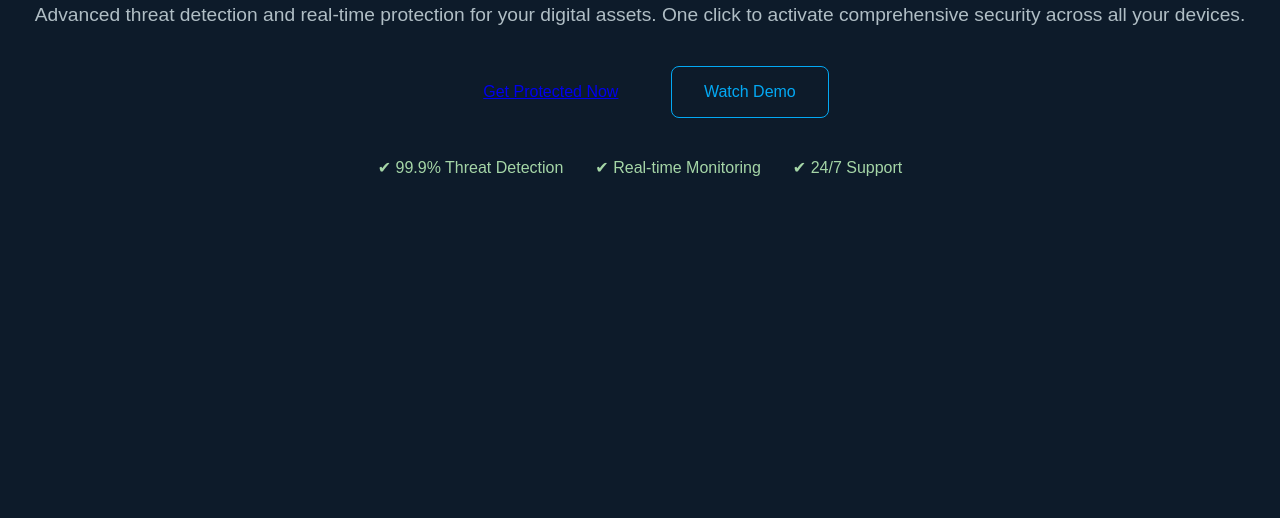
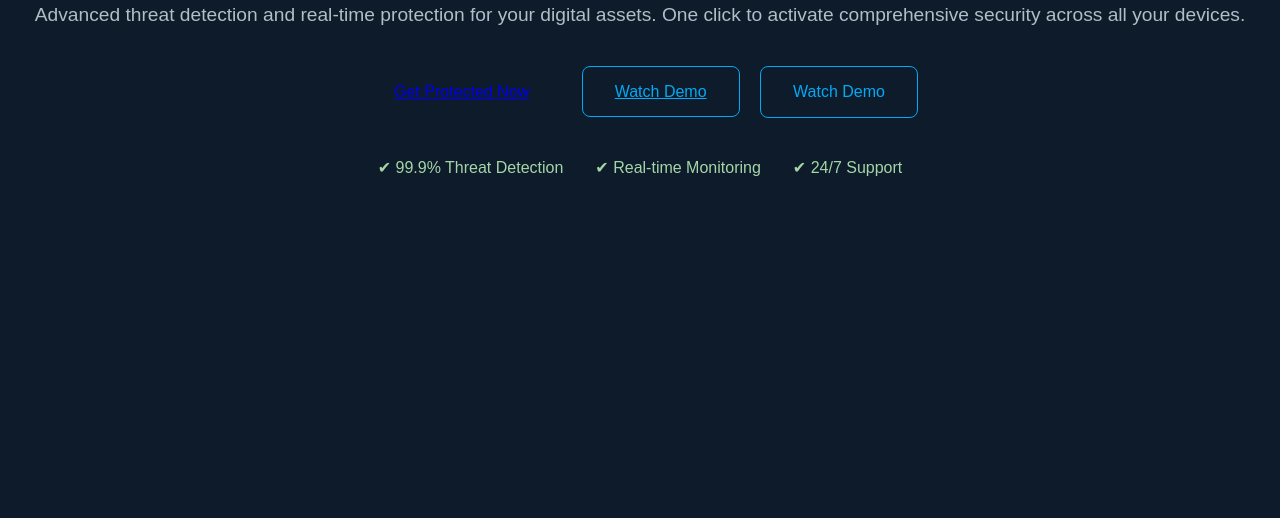
Before and after one commit to Bhargavi2531/cybersecurity, a plain HTML site: page index.html in a window 1280 px wide. Shown: the part 282-800 px from the top of the page. Drawn offline with Linux system fonts and the light colour scheme.

Commit message:
Update index.html

```diff
--- a/index.html
+++ b/index.html
@@ -103,9 +103,10 @@
       One click to activate comprehensive security across all your devices.
     </p>
 <a href="pricing.html" class="btn">Get Protected Now</a>
-
-    <button class="btn btn-secondary">Watch Demo</button>
-    <a href="watchdemo.html"></a>
+<a href="watchdemo.html" class="btn btn-secondary">Watch Demo</a>
+<button class="btn btn-secondary" onclick="window.location.href='watchdemo.html'">
+  Watch Demo
+</button>
 
     <div class="features">
       <span>✔ 99.9% Threat Detection</span>
```
